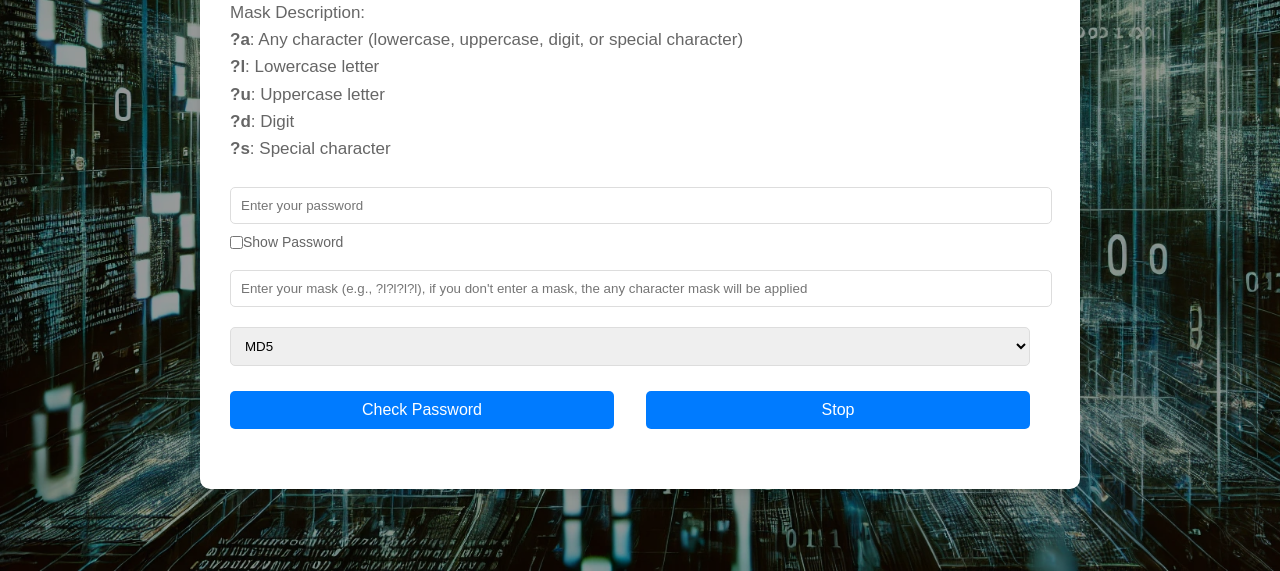
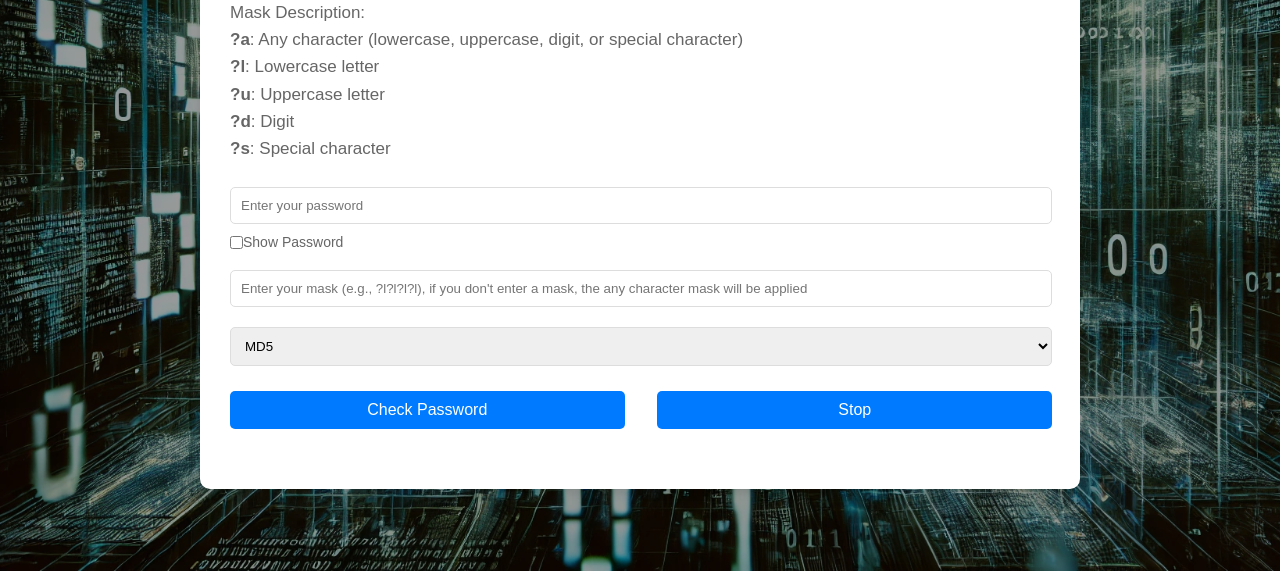
Before and after one commit to RaedNaamoun/Password-Strength-Checker-, a website: page public/index.html in a window 1280 px wide. Shown: the part 229-800 px from the top of the page. Drawn offline with Linux system fonts and the light colour scheme.

Commit message:
add some styling

```diff
--- a/public/index.html
+++ b/public/index.html
@@ -37,7 +37,7 @@
         <div class="input-group">
             <input type="text" id="mask" placeholder="Enter your mask (e.g., ?l?l?l?l), if you don't enter a mask, the any character mask will be applied">
         </div>
-        <div class="input-group">
+        <div class="input-group select">
             <select id="algorithm">
                 <option value="md5">MD5</option>
                 <option value="sha256">SHA-256</option>
--- a/public/styles.css
+++ b/public/styles.css
@@ -114,6 +114,10 @@ input[type="password"]:focus, input[type="text"]:focus, select:focus {
     outline: none;
 }
 
+.select{
+    width: 822px;
+}
+
 label {
     display: flex;
     align-items: center;
@@ -136,7 +140,7 @@ button {
 }
 
 .button-group {
-    width: 100%;
+    width: 822px;
     display: flex;
     justify-content: space-between;
 }
```
